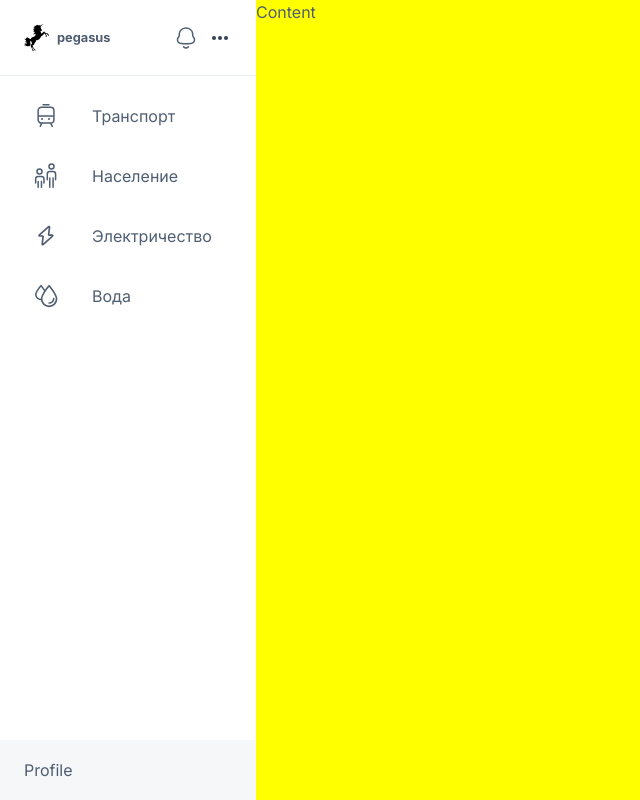
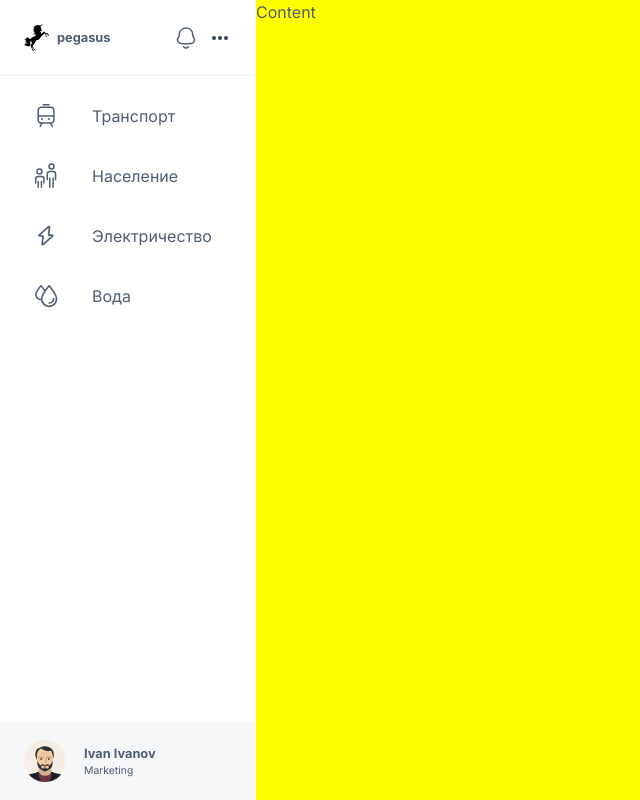
Before and after one commit to D33key/pegasus, a Next.js app: page / in a window 1280 px wide. Shown: the whole page, without its empty margins (0-640 px from the left). Built offline with nearby package versions, Linux system fonts and the light colour scheme.

Commit message:
update header

```diff
--- a/src/components/Navigation/InnerMenu/InnerMenu.module.css
+++ b/src/components/Navigation/InnerMenu/InnerMenu.module.css
@@ -1,21 +1,52 @@
-.wrapper{
+.wrapper {
     display: flex;
     flex-direction: column;
     padding-top: 20px;
     padding-left: 28px;
     padding-right: 7px;
+
+    overflow: hidden;
 }
 
-.title{
+.title {
     font-size: 1.25rem;
 }
 
-.list{
+.list {
     display: flex;
     flex-direction: column;
-    gap: 22px;
+    gap: 12px;
     margin-top: 18px;
 
-    font-size: .8rem;
-    font-weight: 500;
+    font-size: 0.75rem;
+    font-weight: 600;
 }
+
+.list li {
+    position: relative;
+    padding: 5px 0;
+    transition: 0.3s ease;
+    cursor: pointer;
+}
+
+.list li:hover {
+    color: #5855f0;
+}
+
+.list li::after {
+    content: "";
+    position: absolute;
+    top: 0;
+    right: -10px;
+    display: block;
+    width: 3px;
+    height: 100%;
+    border-radius: 5px 0 0 5px;
+    background-color: #5855f0;
+
+    transition: 0.1s ease;
+}
+
+.list li:hover::after {
+    right: -7px;
+}
--- a/src/components/Navigation/Navigation.module.css
+++ b/src/components/Navigation/Navigation.module.css
@@ -9,13 +9,11 @@
 }
 
 .header,
-.profile,
 .list {
     padding: 18px 24px;
 }
 
-.header,
-.profile {
+.header {
     display: flex;
     align-items: center;
     justify-content: space-between;
@@ -29,7 +27,6 @@
     display: flex;
     flex-direction: column;
     gap: 1rem;
-
 }
 
 .item {
@@ -43,14 +40,8 @@
     transition: 0.3s ease;
 }
 .item:hover {
+    color: #5855f0;
     transform: translateX(20px);
-}
-
-.profile {
-    position: relative;
-    z-index: 3;
-    margin-top: auto;
-    background-color: #f5f7f9;
 }
 
 .logo {
--- a/src/components/Navigation/Navigation.tsx
+++ b/src/components/Navigation/Navigation.tsx
@@ -13,6 +13,7 @@ import Water from "./assets/Water";
 import cl from "./Navigation.module.css";
 import { ListOfItem } from '@/types';
 import InnerMenu from './InnerMenu/InnerMenu';
+import Profile from '../Profile/Profile';
 
 const listOfNavigation: ListOfItem[] = [
     {
@@ -96,7 +97,7 @@ const Navigation = () => {
                     </li>
                 ))}
             </ul>
-            <div className={cl.profile}>Profile</div>
+            <Profile name='ivan ivanov' workplace='marketing'/>
         </nav>
     );
 };
--- /dev/null
+++ b/src/components/Profile/Profile.module.css
@@ -0,0 +1,22 @@
+.profile {
+    padding: 18px 24px;
+    display: flex;
+    gap: 18px;
+    align-items: center;
+    position: relative;
+    z-index: 3;
+    margin-top: auto;
+    background-color: #f5f7f9;
+
+    font-size: 0.8rem;
+    font-weight: 700;
+}
+
+.profile p:last-child{
+    font-size: 0.65rem;
+    font-weight: 400;
+}
+
+.profile p {
+    text-transform:capitalize;
+}
--- /dev/null
+++ b/src/components/Profile/Profile.tsx
@@ -0,0 +1,24 @@
+import cl from "./Profile.module.css";
+import avatar from "./assets/avatar.png";
+import Image from "next/image";
+
+interface Props {
+    name: string;
+    workplace: string;
+}
+
+const Profile = ({ name, workplace }: Props) => {
+    return (
+        <div className={cl.profile}>
+            <div className={cl.avatar}>
+                <Image src={avatar} alt="Avatar" width={42} />
+            </div>
+            <div className={cl.info}>
+                <p>{name}</p>
+                <p>{workplace}</p>
+            </div>
+        </div>
+    );
+};
+
+export default Profile;
```
Also changed, not shown: src/components/Profile/assets/avatar.png (added).
